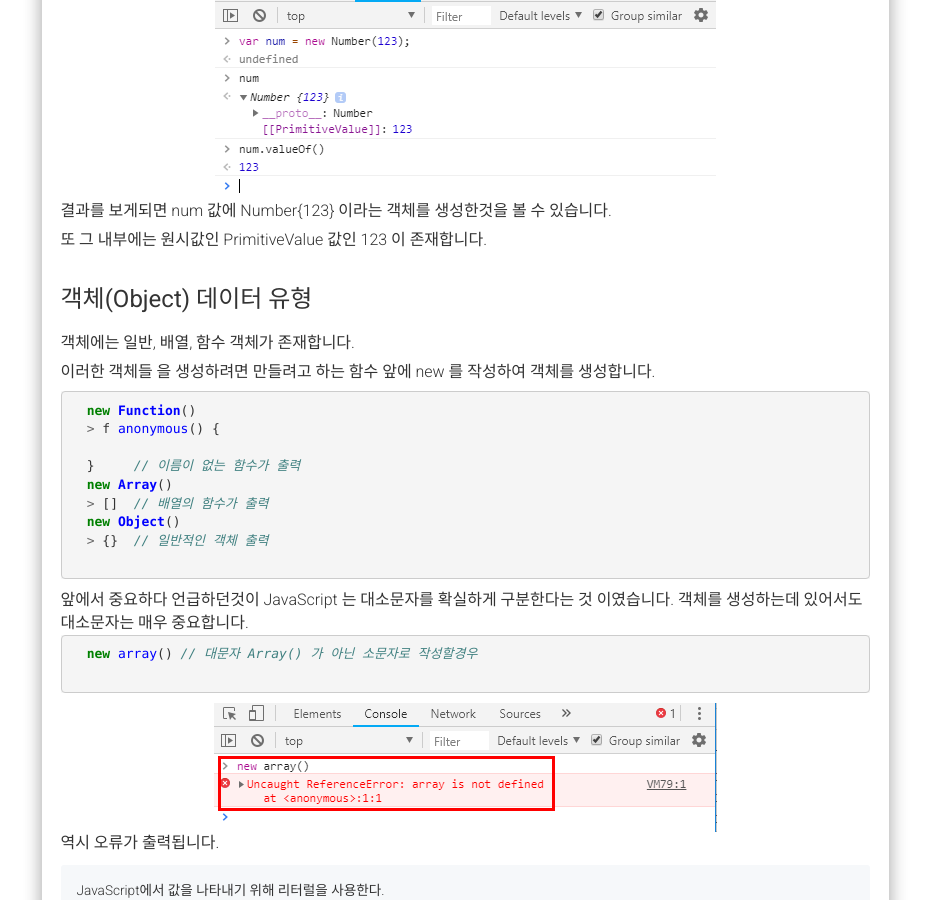
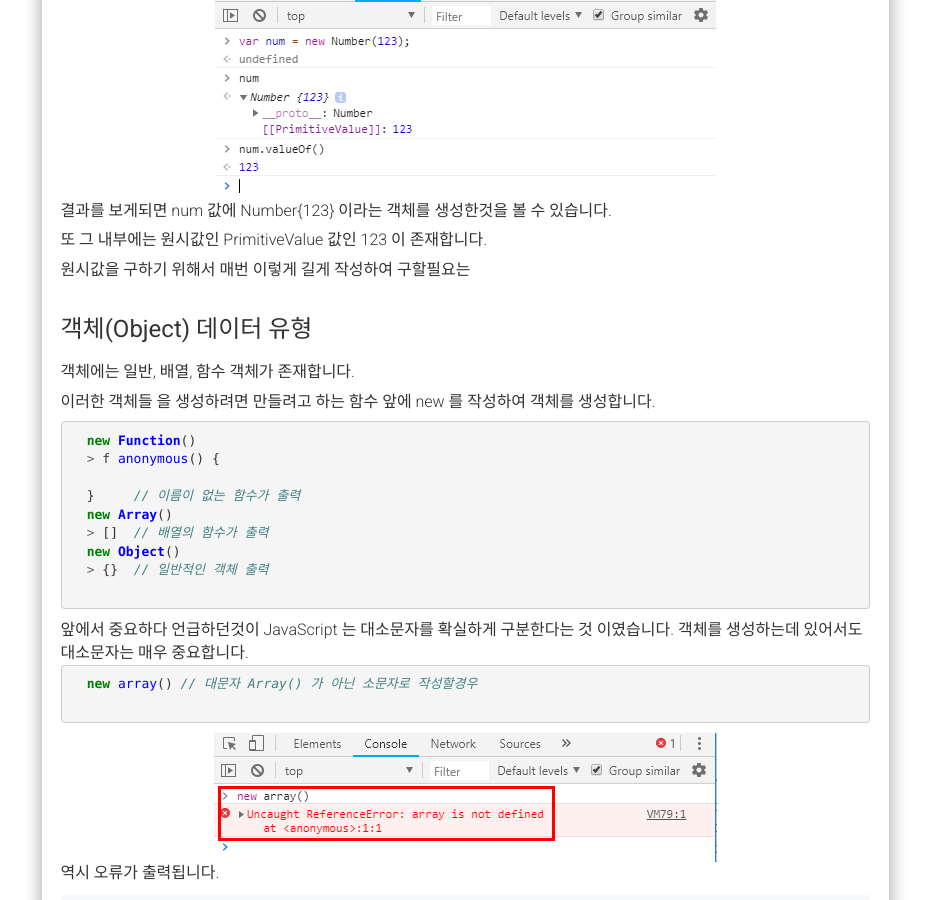
Before and after one commit to alalstjr/promote.github.io, a Jekyll site: the page built from _posts/2018-08-25-JavaScript 기초문법.md, in a window 1280 px wide and 900 px high, scrolled down 4272 px. Shown: the whole window, without its empty margins (321-1251 px from the left). Built offline with Jekyll 4.4.1, drawn with Linux system fonts in a browser that asks for light colours; nearby versions of some CDN libraries; our own code applies the rules of GitHub Pages for plain Markdown files; comment, search, counter and statistics services are not loaded.

Commit message:
Update 2018-08-25-JavaScript 기초문법.md

```diff
--- a/_posts/2018-08-25-JavaScript 기초문법.md
+++ b/_posts/2018-08-25-JavaScript 기초문법.md
@@ -169,6 +169,7 @@
   </div>
   <p>결과를 보게되면 num 값에 Number{123} 이라는 객체를 생성한것을 볼 수 있습니다.</p>
   <p>또 그 내부에는 원시값인 PrimitiveValue 값인 123 이 존재합니다.</p>
+  <p>원시값을 구하기 위해서 매번 이렇게 길게 작성하여 구할필요는 </p>
 </div>
 <div class="box">
   <div class="small-title">객체(Object) 데이터 유형</div>
```
